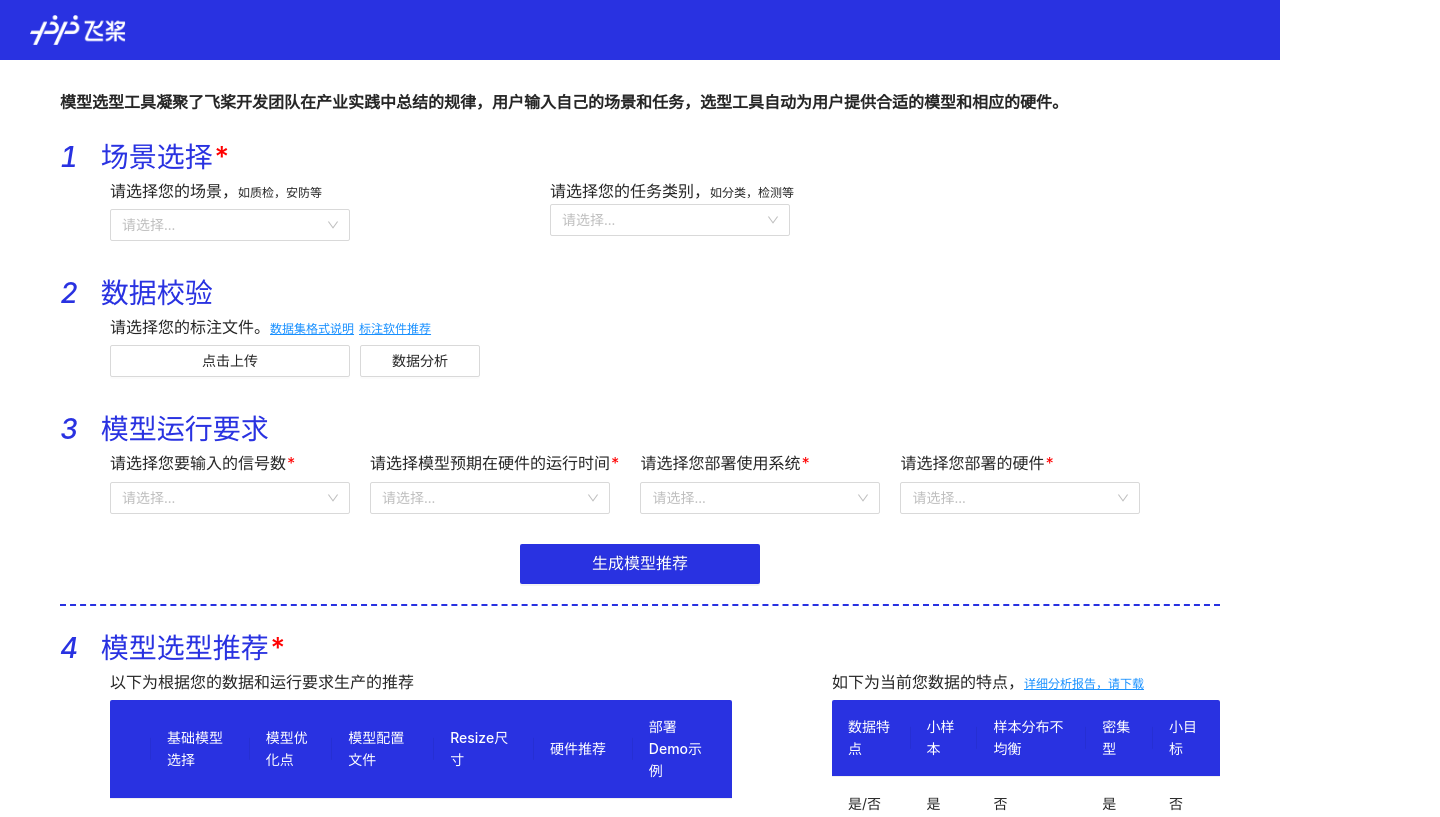
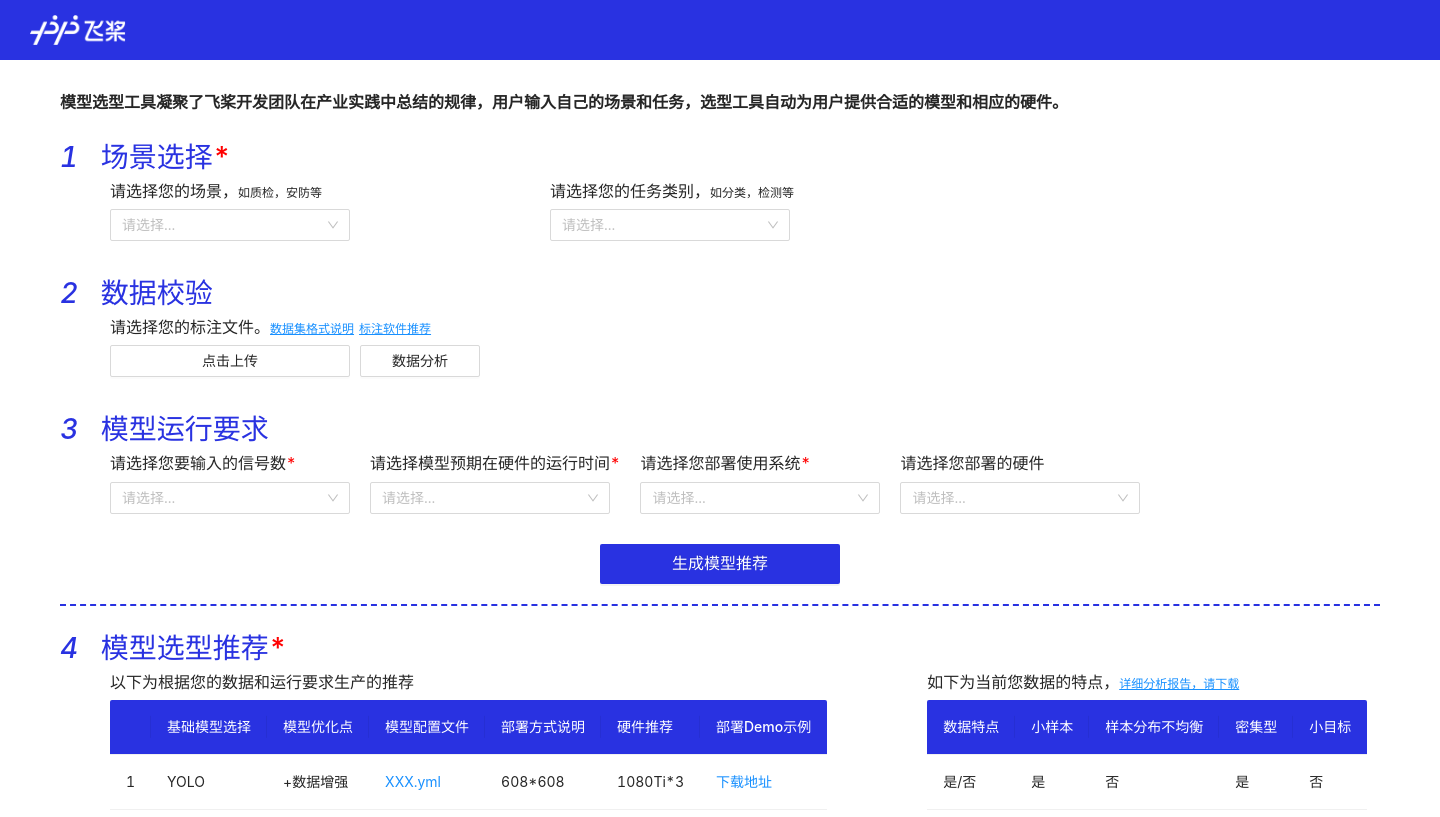
Before and after one commit to PaddleCV-SIG/PPModel-Rec, a React (Create React App) app: page / in a window 1280 px wide. Shown: the top 817 px of the page, 1440 px wide, since content can reach past the window. Built offline with nearby package versions, Linux system fonts and the light colour scheme.

Commit message:
3.5晚上会议单独补充内容

```diff
--- a/package.json
+++ b/package.json
@@ -10,6 +10,7 @@
     "react": "^17.0.2",
     "react-dom": "^17.0.2",
     "react-scripts": "5.0.0",
+    "serve": "^13.0.2",
     "web-vitals": "^2.1.4"
   },
   "scripts": {
--- a/src/App.css
+++ b/src/App.css
@@ -1,4 +1,8 @@
 @import "~antd/dist/antd.css";
+
+#root {
+  min-width: 1440px;
+}
 
 /* global */
 .blank-description {
@@ -133,3 +137,6 @@ h1 {
 }
 
 /* output area */
+.output-form_layout {
+  padding-bottom: 60px;
+}
--- a/src/components/inputForm.jsx
+++ b/src/components/inputForm.jsx
@@ -93,6 +93,7 @@ export default function InputForm() {
                 <span className="blank-description_sm">如分类，检测等</span>
               </div>
 
+              <div className="blank-component">
                 <Select
                   placeholder={`请选择...`}
                   style={{ width: 240 }}
@@ -103,6 +104,7 @@ export default function InputForm() {
                   <Option value="b1">{taskList[0]}</Option>
                   <Option value="b2">{taskList[1]}</Option>
                 </Select>
+              </div>
             </div>
           </div>
         </div>
@@ -123,6 +125,7 @@ export default function InputForm() {
                 请选择您的标注文件。
                 <span className="blank-description_sm">
                   <a href="https://baidu.com" className="link">
+                    {/* 跳转到静态页面 */}
                     数据集格式说明
                   </a>
                   <a href="https://baidu.com" className="link">
@@ -134,6 +137,7 @@ export default function InputForm() {
               <div className="blank-component horizon">
                 <Upload>
                   <Button className="button-0" style={{ width: 240 }}>
+                    {/* 上传格式审查 */}
                     点击上传
                   </Button>
                 </Upload>
@@ -236,9 +240,7 @@ export default function InputForm() {
 
             {/* 下拉框 - 部署硬件 */}
             <div className="blank-2 blank-2-1">
-              <div className="blank-description asterisk">
-                请选择您部署的硬件
-              </div>
+              <div className="blank-description">请选择您部署的硬件</div>
 
               <div className="blank-component">
                 <Select
--- a/src/components/outputForm.jsx
+++ b/src/components/outputForm.jsx
@@ -61,7 +61,7 @@ export default function OutputForm() {
       ),
     },
     {
-      title: "Resize尺寸",
+      title: "部署方式说明",
       dataIndex: "resize",
       key: "resize",
     },
```
Lines whose indentation alone changed are shown as unchanged.
